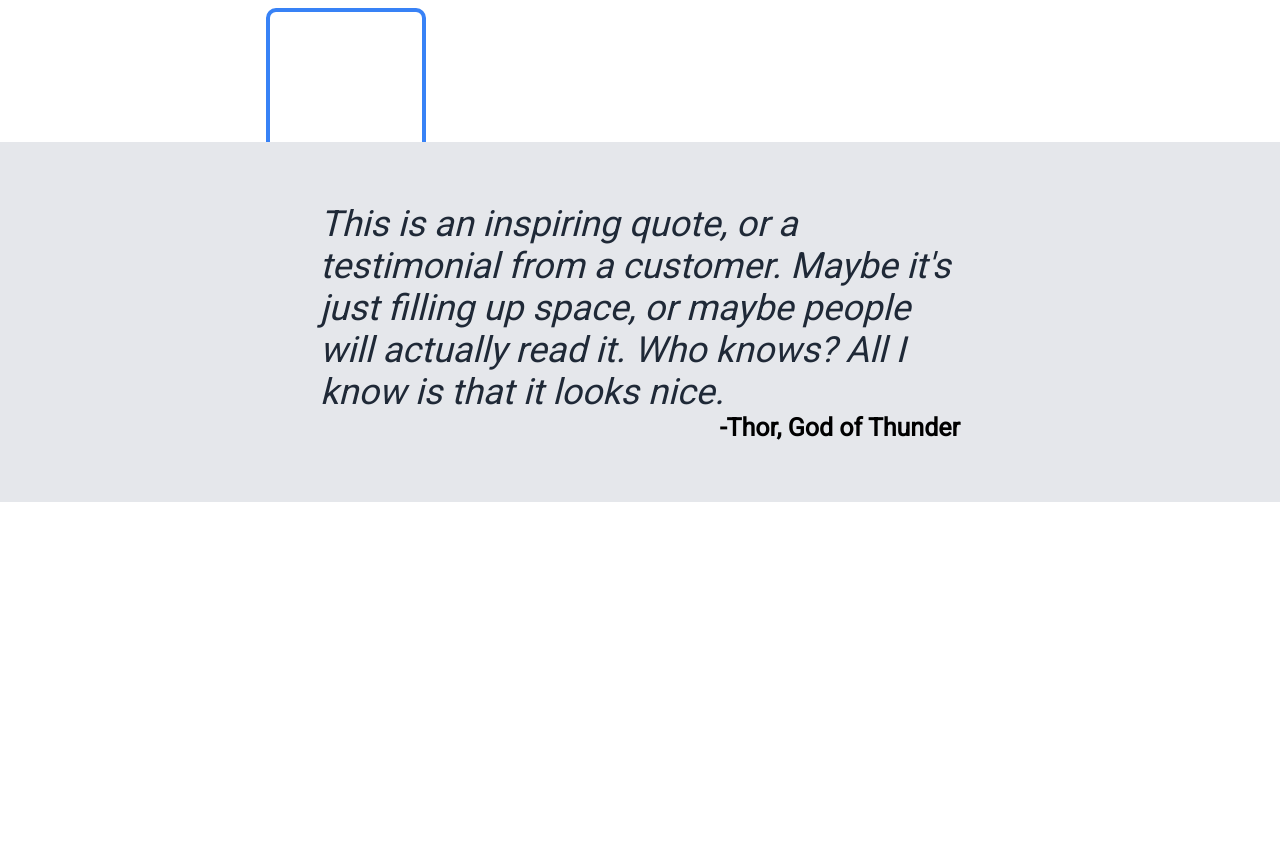
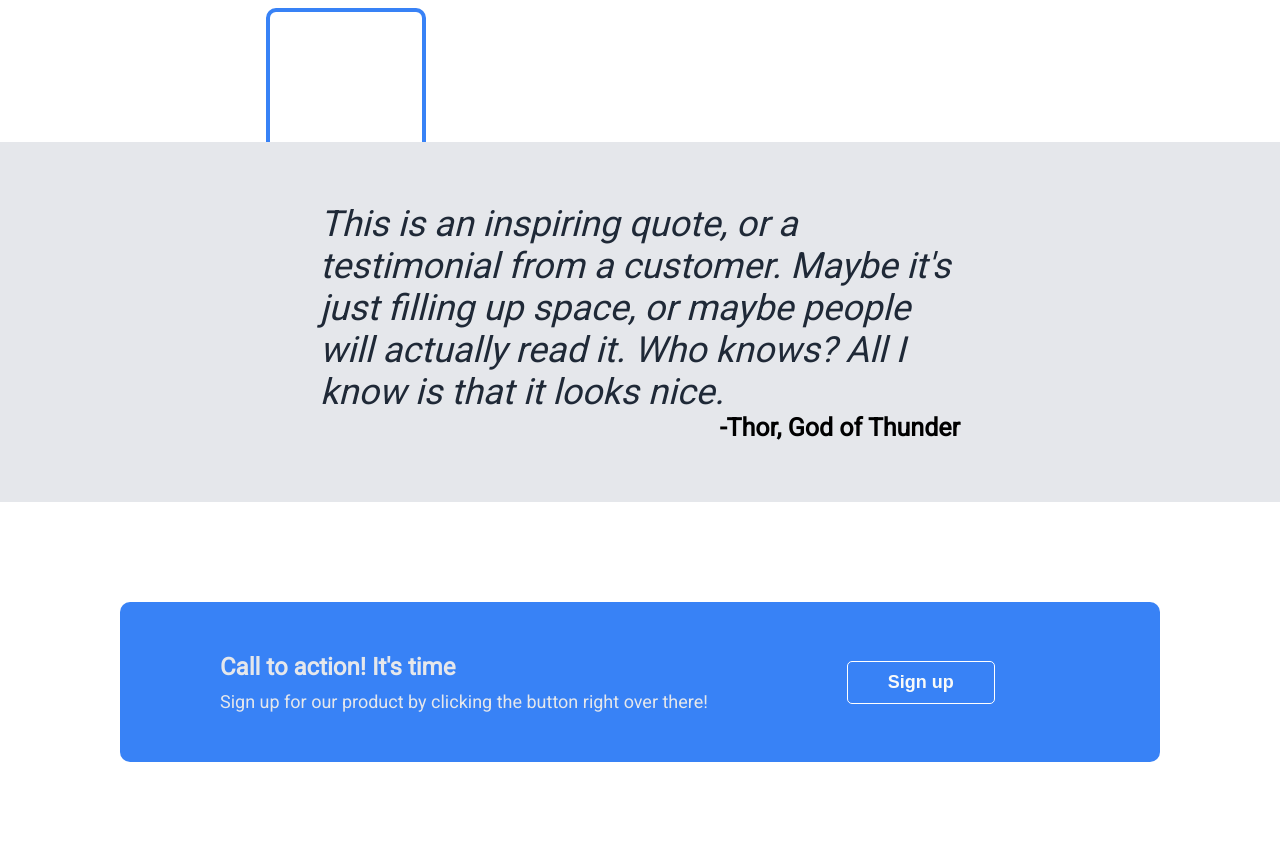
Before and after one commit to monaxx/landing-page, a plain HTML site: page index.html in a window 1280 px wide. Shown: the part 606-1468 px from the top of the page. Before the commit the page ends 1108 px from the top, so only its background shows below. Drawn offline with Linux system fonts and the light colour scheme.

Commit message:
Add "call to action" html section and its css

```diff
--- a/css/styles.css
+++ b/css/styles.css
@@ -43,14 +43,15 @@ button{
     background-color: #3882F6;
     border: 0;
     border-radius: 5px;
-    padding: 10px 30px;
+    padding: 10px 40px;
     font-weight: bold;
     color:#F9FAF8;
     font-size: 18px;
 }
 
 a,
-.hero-secondary-text{
+.hero-secondary-text,
+.callToAction-text-secondary{
     color: #E5E7EB;
     font-size: 18px;
 }
@@ -74,7 +75,8 @@ nav,
     font-weight: bolder;
 }
 
-.header-logo-text{
+.header-logo-text,
+.callToAction-text-header{
     font-size: 24px;
     font-weight: bold;
 }
@@ -162,3 +164,44 @@ nav,
     font-weight: bold;
     align-self: flex-end;
 }
+
+.callToAction-container{
+    height: 360px;
+    display: flex;
+    justify-content: center;
+    align-items: center;
+}
+
+.callToAction{
+    display: flex;
+    background-color: #3882F6;
+    border-radius: 10px;
+    width: 65em;
+    height: 10em;
+    padding: 16px 100px;
+    gap: 5px;
+}
+
+.callToAction-text-header,
+.callToAction-text-secondary{
+    color: #E5E7EB;
+}
+
+.callToAction-text{
+    flex: 2;
+    display: flex;
+    gap: 10px;
+    flex-direction: column;
+    justify-content: center;
+}
+
+.callToAction-button-container{
+    flex: 1;
+    display: flex;
+    justify-content: center;
+    align-items: center;
+}
+
+.callToAction-button-container button{
+    border: 1px white solid;
+}
--- a/index.html
+++ b/index.html
@@ -89,5 +89,18 @@
             -Thor, God of Thunder
         </div>
     </div>
+
+
+    <div class="callToAction-container">
+        <div class="callToAction">
+            <div class="callToAction-text">
+                <div class="callToAction-text-header">Call to action! It's time</div>
+                <div class="callToAction-text-secondary">Sign up for our product by clicking the button right over there!</div>
+            </div>
+            <div class="callToAction-button-container">
+                <button>Sign up</button>
+            </div>
+        </div>
+    </div>
 </body>
 </html>
```
